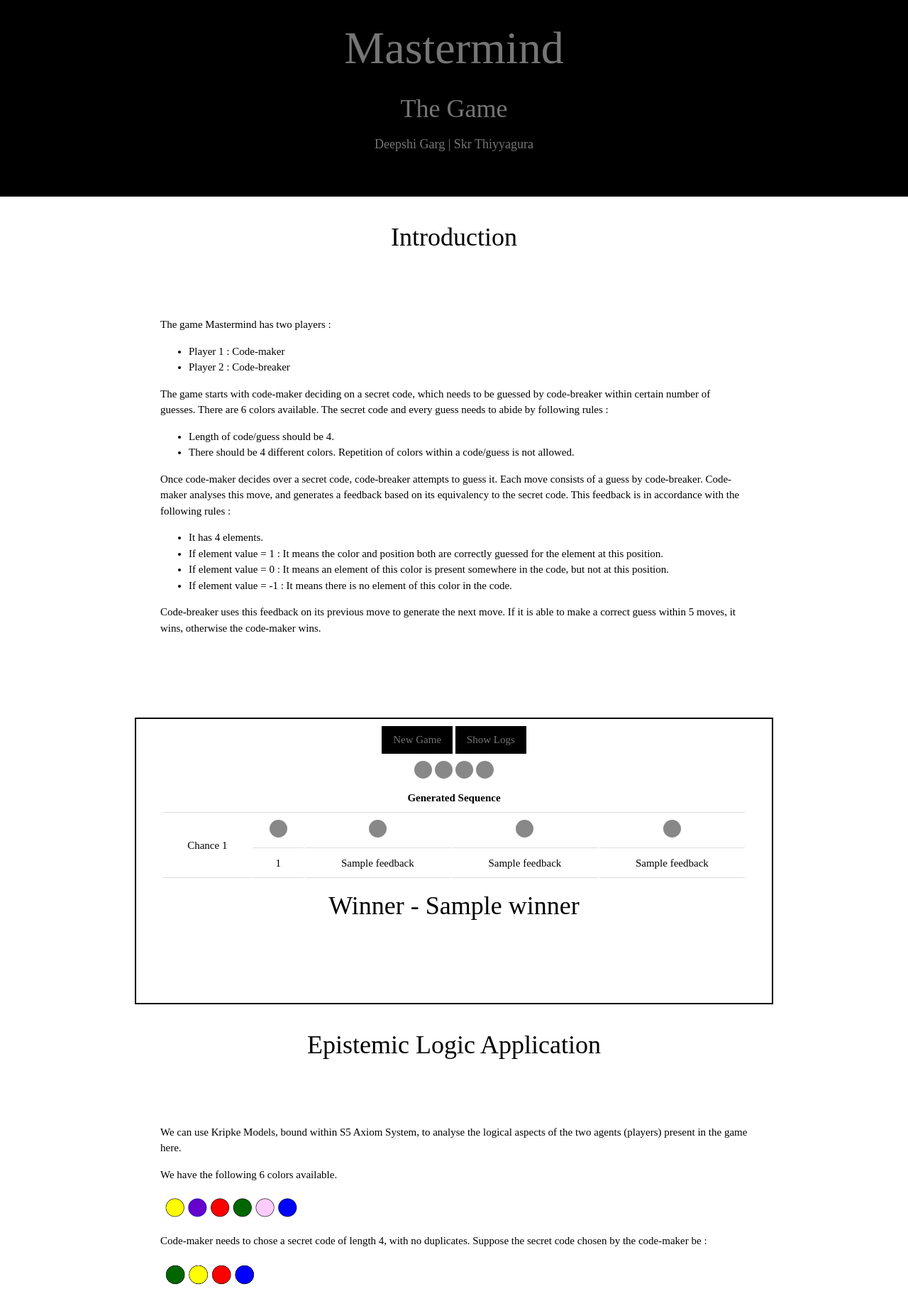
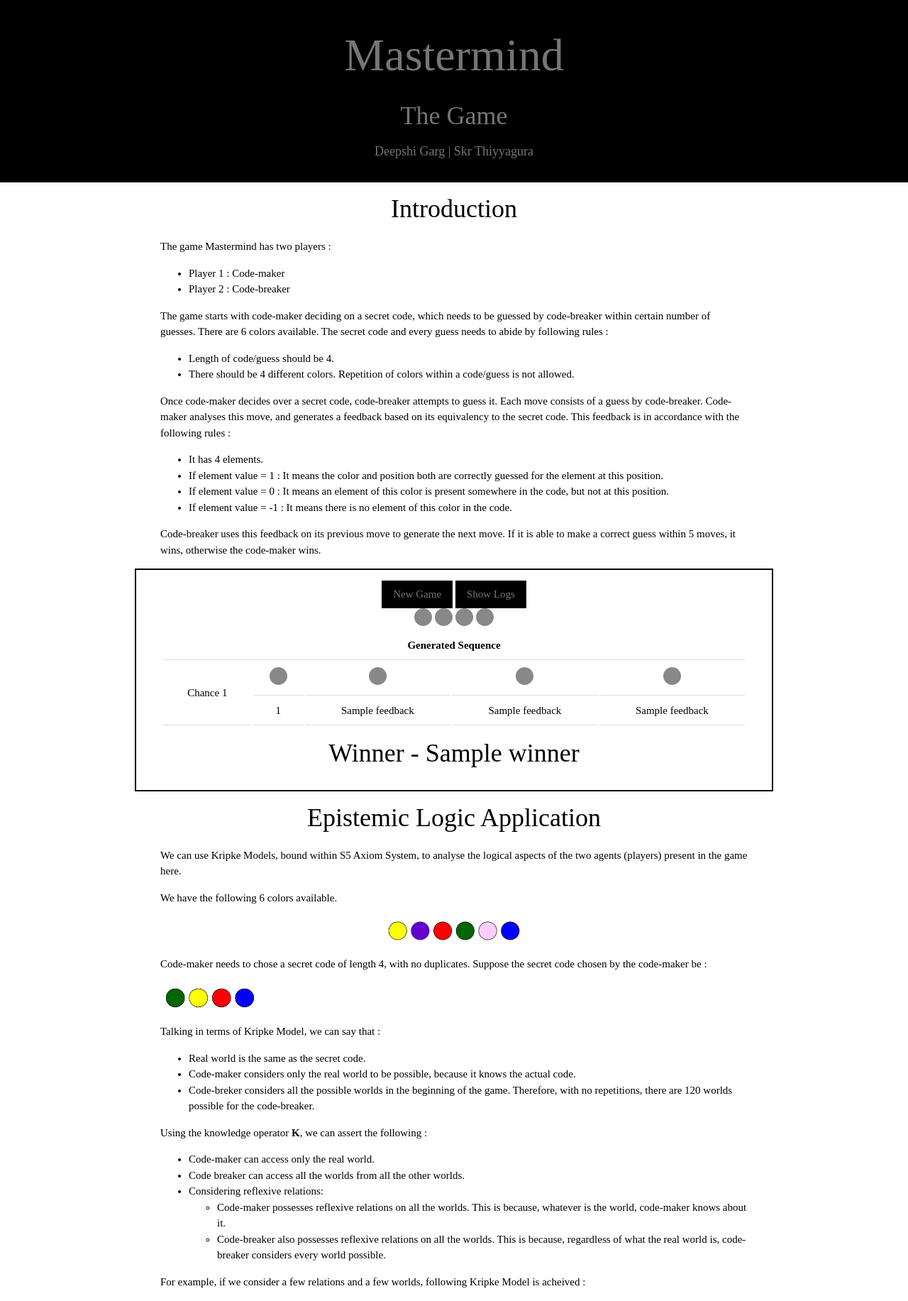
Before and after one commit to tskr1681/Mastermindgame, a Flask app: template templates/game.html in a window 1280 px wide. Shown: the top 1833 px of the page at 71% size. Run offline with Flask 2, Linux system fonts and the light colour scheme; the template is opened without the code that fills it: most values are stand-ins (such as "Sample title", 1, 10 or a date in 2020).

Commit message:
Update game.html

```diff
--- a/templates/game.html
+++ b/templates/game.html
@@ -32,8 +32,7 @@
             }
 
             div {
-                padding-top: 10px;
-                padding-bottom: 50px;
+                margin-bottom: 10px;
                 max-width: 900px;
                 width: 92%;
                 margin: 0 auto;
@@ -48,16 +47,29 @@
             .header{
             background-color: black;
             color: #757575!important;
+            padding: 20px 0;
             }
 
             .game-section{
             border: 2px solid black;
+            padding: 15px 0;
             }
 
             .btn-black{
             background-color: black;
             color: #757575!important;
             }
+
+            .inter-word{
+            text-justify: inter-word;
+            }
+
+            .img-wrapper{
+            text-align: center;
+            }
+
+            .img-fluid{
+            margin: 0 auto;
 
 
 
@@ -90,7 +102,7 @@
               <li>Length of code/guess should be 4.</li>
               <li>There should be 4 different colors. Repetition of colors within a code/guess is not allowed.</li>
               </ul>
-              <p>Once code-maker decides over a secret code, code-breaker attempts to guess it. Each move consists of a guess by code-breaker. Code-maker analyses this move, and generates a feedback based on its equivalency to the secret code. This feedback is in accordance with the following rules :</p>
+              <p class="inter-word">Once code-maker decides over a secret code, code-breaker attempts to guess it. Each move consists of a guess by code-breaker. Code-maker analyses this move, and generates a feedback based on its equivalency to the secret code. This feedback is in accordance with the following rules :</p>
               <ul>
               <li>It has 4 elements.</li>
               <li>If element value = 1  : It means the color and position both are correctly guessed for the element at this position.</li>
@@ -160,7 +172,7 @@
                 <div class="w3-xmedium w3-text-black">
                   <p class="">            <p>We can use Kripke Models, bound within S5 Axiom System, to analyse the logical aspects of the two agents (players) present in the game here.</p>
                   <p>We have the following 6 colors available.</p>
-                  <p><img src="https://raw.githubusercontent.com/deepshig/mastermind/master/resources/all_colors.jpg" width="200"></p>
+                  <div class="img-wrapper"><img src="https://raw.githubusercontent.com/deepshig/mastermind/master/resources/all_colors.jpg" width="200" class="img-fluid"></div>
                   <p>Code-maker needs to chose a secret code of length 4, with no duplicates. Suppose the secret code chosen by the code-maker be :</p>
                   <p><img src="https://raw.githubusercontent.com/deepshig/mastermind/master/resources/code.jpg" width="140"></p>
                   <p>Talking in terms of Kripke Model, we can say that :</p>
```
